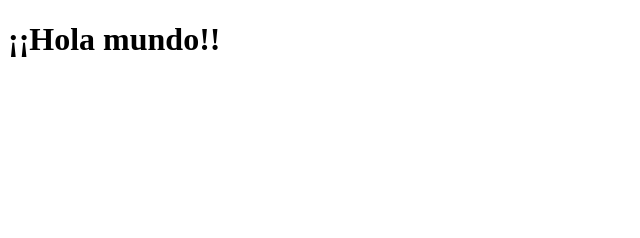
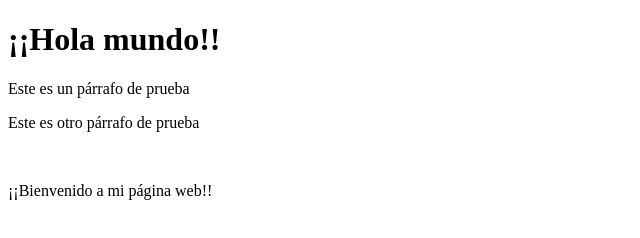
Before and after one commit to RobertoRodriguezR/RobertoRodriguezR.github.io, a plain HTML site: page index.html in a window 1280 px wide. Shown: the whole page, without its empty margins (0-640 px from the left). Drawn offline with Linux system fonts and the light colour scheme.

Commit message:
Actualización del HTML
Le agregué contenido al HTML y un título a la pestaña del navegador.

```diff
--- a/index.html
+++ b/index.html
@@ -3,9 +3,14 @@
 <head>
     <meta charset="UTF-8">
     <meta name="viewport" content="width=device-width, initial-scale=1.0">
-    <title>Document</title>
+    <title>Mi página web</title>
 </head>
 <body>
     <h1>¡¡Hola mundo!!</h1>
+
+    <p>Este es un párrafo de prueba</p>
+    <p>Este es otro párrafo de prueba</p>
+    <br>
+    <p>¡¡Bienvenido a mi página web!!</p>
 </body>
 </html>
```
